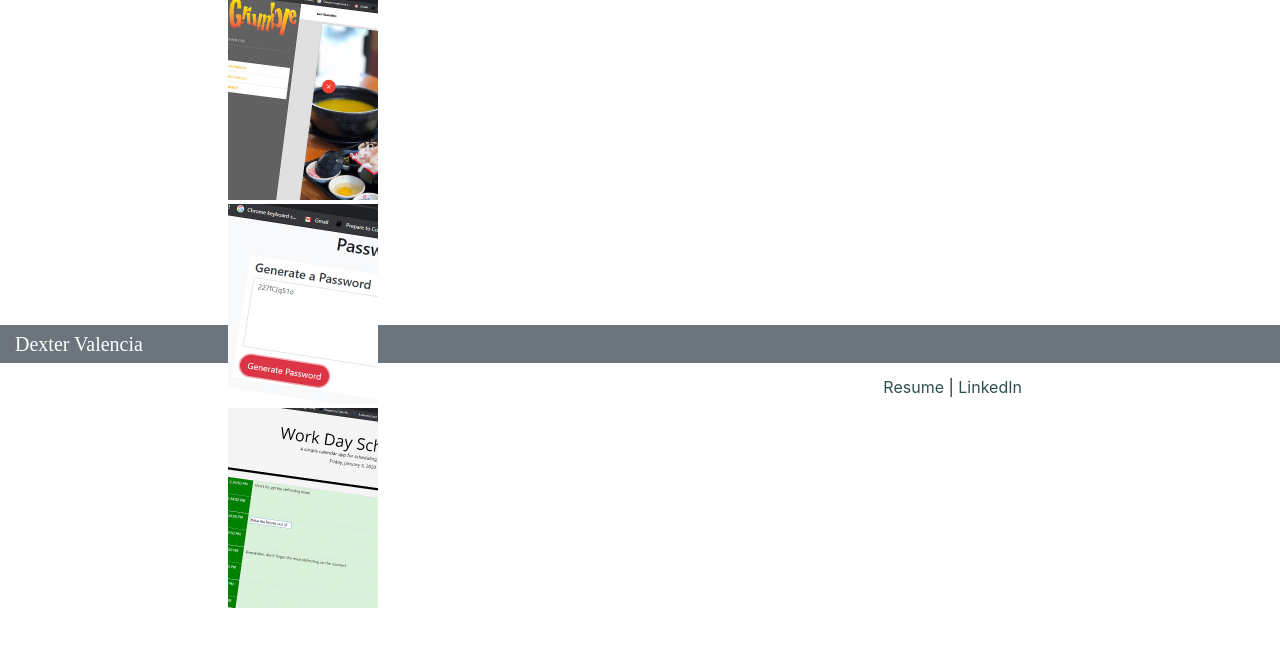
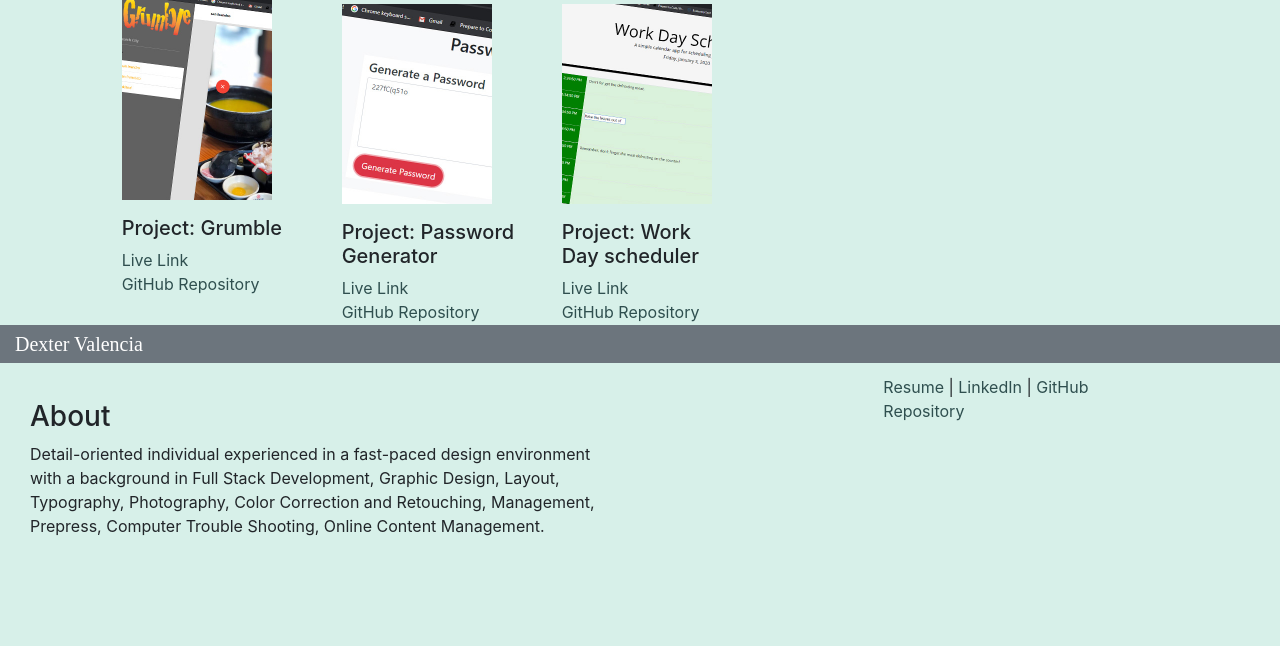
Before and after one commit to itsmedexter/basic-portfolio, a plain HTML site: page index.html in a window 1280 px wide. Drawn offline with nearby package versions, Linux system fonts and the light colour scheme; a web font is replaced by a local one.

Commit message:
Fixed issues, added color, about me

```diff
--- a/css/style.css
+++ b/css/style.css
@@ -1,3 +1,47 @@
+body {
+  background-color: rgb(215, 240, 233);
+}
+
+.about {
+  position: relative;
+  top: 400px;
+}
+
+.image my-1 image2 {
+margin-top: 0px;
+}
+
+.box2 {
+  float: left;
+  width: 200px;
+  margin-top: 0px;
+  margin-right: 20px;
+  padding: 0px;
+}
+
+.box2 image1 {
+  padding: 0px;
+  margin: 0px;
+}
+
+.box3 {
+  float: left;
+  width: 150px;
+  margin-top: 0px;
+  margin-right: 0px;
+  padding: 0px;
+}
+
+.box3 {
+  float: left;
+  width: 150px;
+  margin-top: 0px;
+  margin-right: 0px;
+  padding: 0px;
+}
+
+
+
 h4 {
     margin: 0;
     padding: 0;
@@ -64,6 +108,7 @@ a:visited {
     display: block;
     width: 150px;
     height: auto;
+    margin: 0px;
     /* transition: .5s ease;
     backface-visibility: hidden; */
   }
@@ -96,9 +141,13 @@ a:visited {
       top: 0px;
   }
 
+  .about {
+    top: 450px;
+  }
+
   .three {
       /* position: fixed; */
-      top: 50px;
+      top: 100px;
   }
 
   .links {
--- a/index.html
+++ b/index.html
@@ -23,18 +23,21 @@
  <div class="row"><!-- three images -->
 
     <div class="bg-secondary col-md-12 text-white name py-0 my-0"><p class="my-1 mx-0 py-0">Dexter Valencia</p></div>
-    <div class="col-md-2 offset-md-2 three">
-        <!-- <div class="middle">
-            <div class="text"><p><h5>Project: Grumble</h5><a href="https://eunsoojung.github.io/Grumble/" target="blank">Live Link</a><br><a href="https://github.com/EunsooJung/Grumble" target="blank">GitHub Repository</a></p></div>
+    <div class="col-md-8 col-sm-12 offset-md-1 three">
+        <div class="middle">
+            <div class="box2">
+              <a href="https://eunsoojung.github.io/Grumble/" target="blank"><img src="images/Project1.jpg" class="image mb-1 image1"></a>
+              <p><h5>Project: Grumble</h5><a href="https://eunsoojung.github.io/Grumble/" target="blank">Live Link</a><br><a href="https://github.com/EunsooJung/Grumble" target="blank">GitHub Repository</a></p></div>
 
-            <div class="text"><p><h5>Project: Password Generator</h5><a href="https://itsmedexter.github.io/unit03_homework/" target="blank">Live Link</a><br><a href="https://github.com/itsmedexter/unit03_homework" target="blank">GitHub Repository</a></p></div>
+            <div class="box2">
+              <a href="https://itsmedexter.github.io/unit03_homework/" target="blank"><img src="images/password2.jpg" class="image my-1 image2"></a>
+              <p><h5>Project: Password Generator</h5><a href="https://itsmedexter.github.io/unit03_homework/" target="blank">Live Link</a><br><a href="https://github.com/itsmedexter/unit03_homework" target="blank">GitHub Repository</a></p></div>
 
-            <div class="text"><p><h5>Project: Work Day scheduler</h4><a href="https://itsmedexter.github.io/unit05_homework/" target="blank">Live Link</a><br><a href="https://github.com/itsmedexter/unit05_homework" target="blank">GitHub Repository</a></p></div>
+            <div class="box3">
+              <a href="https://itsmedexter.github.io/unit05_homework/" target="blank"><img src="images/schedule2.jpg" class="image my-1 image3"></a>
+              <p><h5>Project: Work Day scheduler</h4><a href="https://itsmedexter.github.io/unit05_homework/" target="blank">Live Link</a><br><a href="https://github.com/itsmedexter/unit05_homework" target="blank">GitHub Repository</a></p></div>
 
-        </div> -->
-        <img src="images/Project1.jpg" class="image mb-1 image1">
-        <img src="images/password2.jpg" class="image my-1 image2">
-        <img src="images/schedule2.jpg" class="image my-1 image3">
+        </div>
 
     </div>
   </div><!-- three images -->
@@ -56,7 +59,10 @@
 
 
 </div>
-  <div class="col-md-3 offset-md-8 links"><p><a href="images/DV_resume2019.pdf" download target="blank" type="pdf">Resume</a> | <a href="https://www.linkedin.com/in/dextervalencia/" target="blank">LinkedIn</a></p></div>
+  <div class="col-md-3 offset-md-8 links"><p><a href="images/DV_resume2019.pdf" download target="blank" type="pdf">Resume</a> | <a href="https://www.linkedin.com/in/dextervalencia/" target="blank">LinkedIn</a> | <a href="https://github.com/itsmedexter" target="blank">GitHub Repository</a></p></div>
+
+<div class="about col-md-6"><h3>About</h3><p>Detail-oriented individual experienced in a fast-paced design environment with a background in Full Stack Development, Graphic Design, Layout, Typography, Photography, Color Correction and Retouching, Management, Prepress, Computer Trouble Shooting, Online Content Management.</p>
+  </div>
 
 
 
@@ -77,13 +83,13 @@ Screenshot of the deployed application -->
 
 
 
-    <script src="https://code.jquery.com/jquery-3.4.1.slim.min.js" integrity="sha384-J6qa4849blE2+poT4WnyKhv5vZF5SrPo0iEjwBvKU7imGFAV0wwj1yYfoRSJoZ+n" crossorigin="anonymous"></script>
+    <!-- <script src="https://code.jquery.com/jquery-3.4.1.slim.min.js" integrity="sha384-J6qa4849blE2+poT4WnyKhv5vZF5SrPo0iEjwBvKU7imGFAV0wwj1yYfoRSJoZ+n" crossorigin="anonymous"></script>
     <script src="https://cdn.jsdelivr.net/npm/popper.js@1.16.0/dist/umd/popper.min.js" integrity="sha384-Q6E9RHvbIyZFJoft+2mJbHaEWldlvI9IOYy5n3zV9zzTtmI3UksdQRVvoxMfooAo" crossorigin="anonymous"></script>
     <script src="https://stackpath.bootstrapcdn.com/bootstrap/4.4.1/js/bootstrap.min.js" integrity="sha384-wfSDF2E50Y2D1uUdj0O3uMBJnjuUD4Ih7YwaYd1iqfktj0Uod8GCExl3Og8ifwB6" crossorigin="anonymous"></script>
 
     <script src="https://cdnjs.cloudflare.com/ajax/libs/jquery/3.2.1/jquery.min.js"></script>
 
-    <script type="text/javascript" src="script/script.js"></script>
+    <script type="text/javascript" src="script/script.js"></script> -->
 
 
 </body>
```
